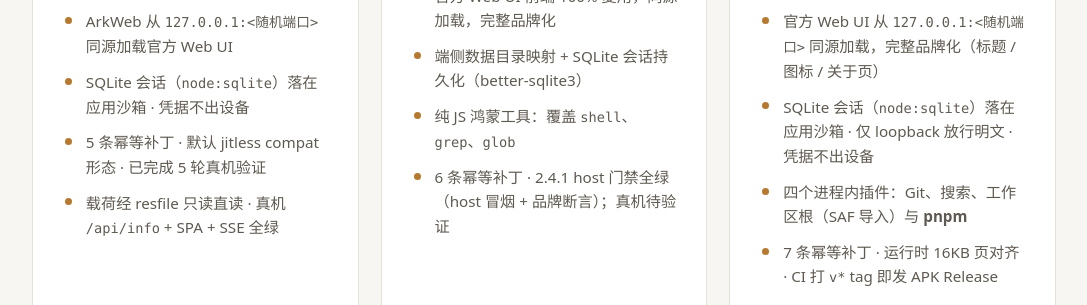
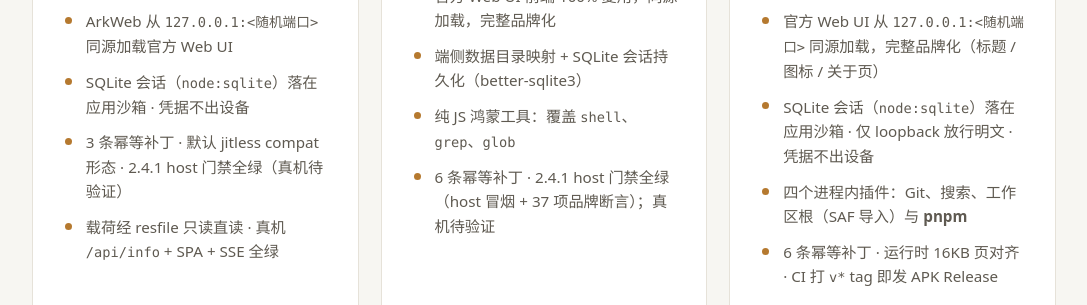
Before and after one commit to fellow99/oc-desktop-website, a plain HTML site: page index_zh.html in a window 1280 px wide. Shown: the part 2405-2710 px from the top of the page, without its empty margins (96-1183 px from the left). Drawn offline with Linux system fonts and the light colour scheme.

Commit message:
docs(release): 修正网站补丁数与运行时口径
- android 补丁数 7 -> 6；ark 5 -> 3
- 安卓运行时 Node 26.13（runtime.lock.json 口径）
- 品牌断言标为 37 项（hos collect 实测值）

```diff
--- a/index_zh.html
+++ b/index_zh.html
@@ -183,7 +183,7 @@
               <li><strong>不带 Electron、不带 Chromium</strong>：Node v24.2 在<strong>应用进程内</strong>经 <a href="https://github.com/fellow99/ohos-node-bridge" target="_blank" rel="noopener"><code>@fellow99/node-bridge</code></a>（<code>dlopen</code> + <code>node::Start</code>）运行</li>
               <li>ArkWeb 从 <code>127.0.0.1:&lt;随机端口&gt;</code> 同源加载官方 Web UI</li>
               <li>SQLite 会话（<code>node:sqlite</code>）落在应用沙箱 · 凭据不出设备</li>
-              <li>5 条幂等补丁 · 默认 jitless compat 形态 · 已完成 5 轮真机验证</li>
+              <li>3 条幂等补丁 · 默认 jitless compat 形态 · 2.4.1 host 门禁全绿（真机待验证）</li>
               <li>载荷经 resfile 只读直读 · 真机 <code>/api/info</code> + SPA + SSE 全绿</li>
             </ul>
             <div class="platform-actions">
@@ -205,7 +205,7 @@
               <li>官方 Web UI 前端 100% 复用，同源加载，完整品牌化</li>
               <li>端侧数据目录映射 + SQLite 会话持久化（better-sqlite3）</li>
               <li>纯 JS 鸿蒙工具：覆盖 <code>shell</code>、<code>grep</code>、<code>glob</code></li>
-              <li>6 条幂等补丁 · 2.4.1 host 门禁全绿（host 冒烟 + 品牌断言）；真机待验证</li>
+              <li>6 条幂等补丁 · 2.4.1 host 门禁全绿（host 冒烟 + 37 项品牌断言）；真机待验证</li>
             </ul>
             <div class="platform-actions">
               <a class="repo-link" href="https://github.com/fellow99/oc-desktop-hos" target="_blank" rel="noopener">
@@ -226,7 +226,7 @@
               <li>官方 Web UI 从 <code>127.0.0.1:&lt;随机端口&gt;</code> 同源加载，完整品牌化（标题 / 图标 / 关于页）</li>
               <li>SQLite 会话（<code>node:sqlite</code>）落在应用沙箱 · 仅 loopback 放行明文 · 凭据不出设备</li>
               <li>四个进程内插件：Git、搜索、工作区根（SAF 导入）与 <strong>pnpm</strong></li>
-              <li>7 条幂等补丁 · 运行时 16KB 页对齐 · CI 打 <code>v*</code> tag 即发 APK Release</li>
+              <li>6 条幂等补丁 · 运行时 16KB 页对齐 · CI 打 <code>v*</code> tag 即发 APK Release</li>
             </ul>
             <div class="platform-actions">
               <a class="repo-link" href="https://github.com/fellow99/oc-desktop-android" target="_blank" rel="noopener">
```
Also changed, not shown: index.html (+3 -3 lines).
